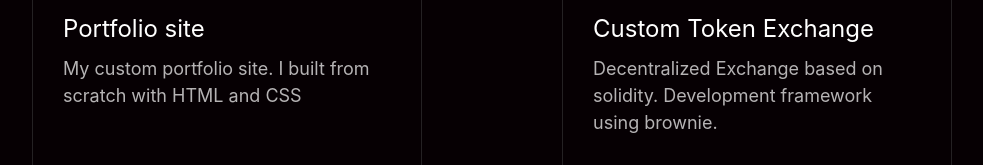
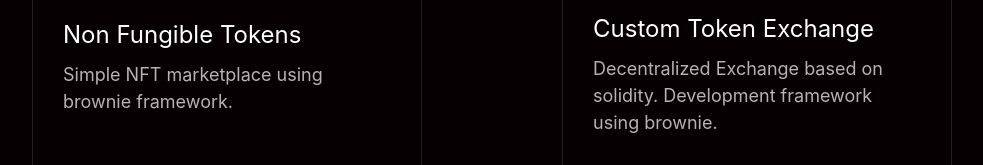
Before and after one commit to LlaneroHiboreo/Portfolio_Site, a plain HTML site: page index.html in a window 1280 px wide. Shown: the part 2230-2395 px from the top of the page, without its empty margins (148-1131 px from the left). Drawn offline with nearby package versions, Linux system fonts and the light colour scheme; a script that the page names is missing.

Commit message:
update pjs

```diff
--- a/index.html
+++ b/index.html
@@ -96,12 +96,12 @@
             <div class="cards flex-center">
                 <div class="card">
                     <img src="./img/projects/project_1.png" alt="">
-                    <h3 class="card-title">Portfolio site</h3>
-                    <p class="card-description">My custom portfolio site. I built from scratch with HTML and CSS</p>
+                    <h3 class="card-title">Non Fungible Tokens</h3>
+                    <p class="card-description">Simple NFT marketplace using brownie framework.</p>
 
                     <div class="card-buttons">
                         <a href="#" class="card-button--site">Site</a>
-                        <a href="https://github.com/LlaneroHiboreo/Portfolio_Site" class="card-button--code" target="_blank">Code</a>
+                        <a href="https://github.com/LlaneroHiboreo/NFT_Marketplace" class="card-button--code" target="_blank">Code</a>
                     </div>
                 </div>
 
```
Also changed, not shown: img/projects/project_1.png, img/projects/project_12.png (added), 1 other file.
